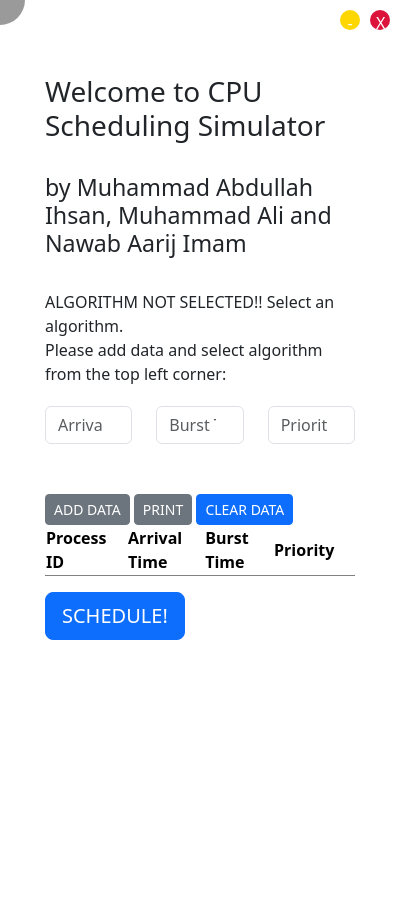
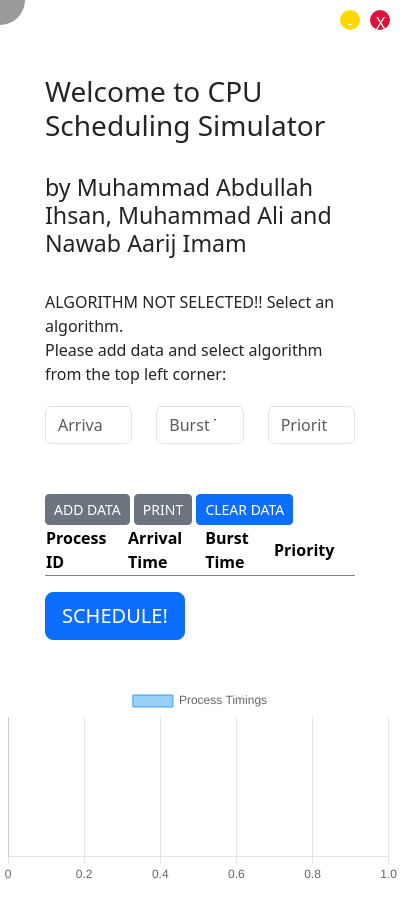
Before and after one commit to abdullah-ihsan/CPU-Scheduling-Project, an Electron app: page main-menu/main-menu.html in a window 400 px wide. Both pictures are taken after a click on the button "SCHEDULE!". Before the commit the page ends 844 px from the top, so only its background shows below. Drawn offline with nearby package versions, Linux system fonts and the light colour scheme.

Commit message:
removed chart renderer (integrated in main menu renderer)

```diff
--- a/main-menu/chart-renderer.js
+++ b/main-menu/chart-renderer.js
@@ -2,7 +2,7 @@ let DATA = {
     type: 'bar',
     data:
     {
-        labels: ['P1', 'P2', 'P3', 'P4', 'P5', 'P6'], //name of processes
+        labels: [], //name of processes
         datasets:
             [{
                 label: 'Process Timings',
@@ -31,3 +31,13 @@ let DATA = {
         }
     }
 }
+
+function jsonReady(out)
+{
+    DATA.data.labels = out.map(a => a.names)
+    DATA.data.datasets.data = [
+        out.map(a => a.start),
+        out.map(a => a.end)
+    ]
+    DATA.data.datasets.data = DATA.data.datasets.data[0].map((col, i) => DATA.data.datasets.data.map(row => row[i]));
+}
--- a/main-menu/main-menu.html
+++ b/main-menu/main-menu.html
@@ -72,10 +72,10 @@
         </canvas>
     </div>
 
-    <script>
+    <!-- <script>
         const ctx = document.getElementById('gantt-chart');
         new Chart(ctx, DATA);
-    </script>
+    </script> -->
 
     <script src="https://cdn.jsdelivr.net/npm/bootstrap@5.3.0-alpha3/dist/js/bootstrap.bundle.min.js"
         integrity="sha384-ENjdO4Dr2bkBIFxQpeoTz1HIcje39Wm4jDKdf19U8gI4ddQ3GYNS7NTKfAdVQSZe"
@@ -83,6 +83,9 @@
 </body>
 <script src="algos.js"></script>
 <script src="./main-menu_renderer.js"></script>
-<script src="./chart-renderer.js"></script>
 <script src="https://cdn.jsdelivr.net/npm/chart.js"></script>
+<script>
+    const ctx = document.getElementById('gantt-chart');
+    new Chart(ctx, DATA);
+</script>
 </html>
--- a/main-menu/main-menu_renderer.js
+++ b/main-menu/main-menu_renderer.js
@@ -22,7 +22,8 @@ document.addEventListener('DOMContentLoaded', () => {
     })
 
     document.getElementById('schedule-button').addEventListener('click', () => {
-        let resultant = []
+        let resultant
+        let universal_flag = true
         if (fcfs_flag) {
             resultant = FCFS(inputArray)
         } else if (sjf_flag) {
@@ -34,16 +35,21 @@ document.addEventListener('DOMContentLoaded', () => {
         } else {
             let txt = document.getElementById('algo-display')
             txt.innerHTML = "ALGORITHM NOT SELECTED!! Select an algorithm."
+            universal_flag = false
         }
 
-        console.log(resultant)
-
+        if (universal_flag)
+        {
+            console.log("Resultant: \n" + resultant)
+            jsonReady(resultant)
+            /* const ctx = document.getElementById('gantt-chart');
+            new Chart(ctx, DATA); */
+        }
 
         fcfs_flag = false
         sjf_flag = false
         pr_flag = false
         rr_flag = false
-
 
     })
 
@@ -109,3 +115,47 @@ function select_algorithm(navbar_id) {
         txt.innerHTML = "ROUND ROBIN SELECTED"
     }
 }
+
+
+/////////////////////////////////////////////////////////
+
+let DATA = {
+    type: 'bar',
+    data:
+    {
+        labels: [], //name of processes
+        datasets:
+            [{
+                label: 'Process Timings',
+                data: [ ],
+                borderWidth: 1,
+                barPercentage: 0.75
+            }],
+    },
+    options:
+    {
+        indexAxis: 'y',
+        scales:
+        {
+            y:
+            {
+                beginAtZero: true
+            }
+        }
+    }
+}
+
+function jsonReady(out)
+{
+    DATA.data.labels = out.map(a => a.name)
+    DATA.data.datasets.data = [
+        out.map(a => a.start),
+        out.map(a => a.end)
+    ].reduce((acc, row) => row.map((_, i) => [...(acc[i] || []), row[i]]), []);
+    //DATA.data.datasets.data = DATA.data.datasets.data[0].map((col, i) => DATA.data.datasets.data.map(row => row[i]))
+
+/*     console.log(DATA.data.labels)
+    console.log(DATA.data.datasets.data) */
+
+    console.log(DATA)
+}
--- a/main-menu/style.css
+++ b/main-menu/style.css
@@ -146,3 +146,8 @@ td {
     margin-top: 20px;
     margin-bottom: 50px;
   }
+
+  #chart {
+    margin-top: 20px;
+    margin-bottom: 50px;
+  }
```
